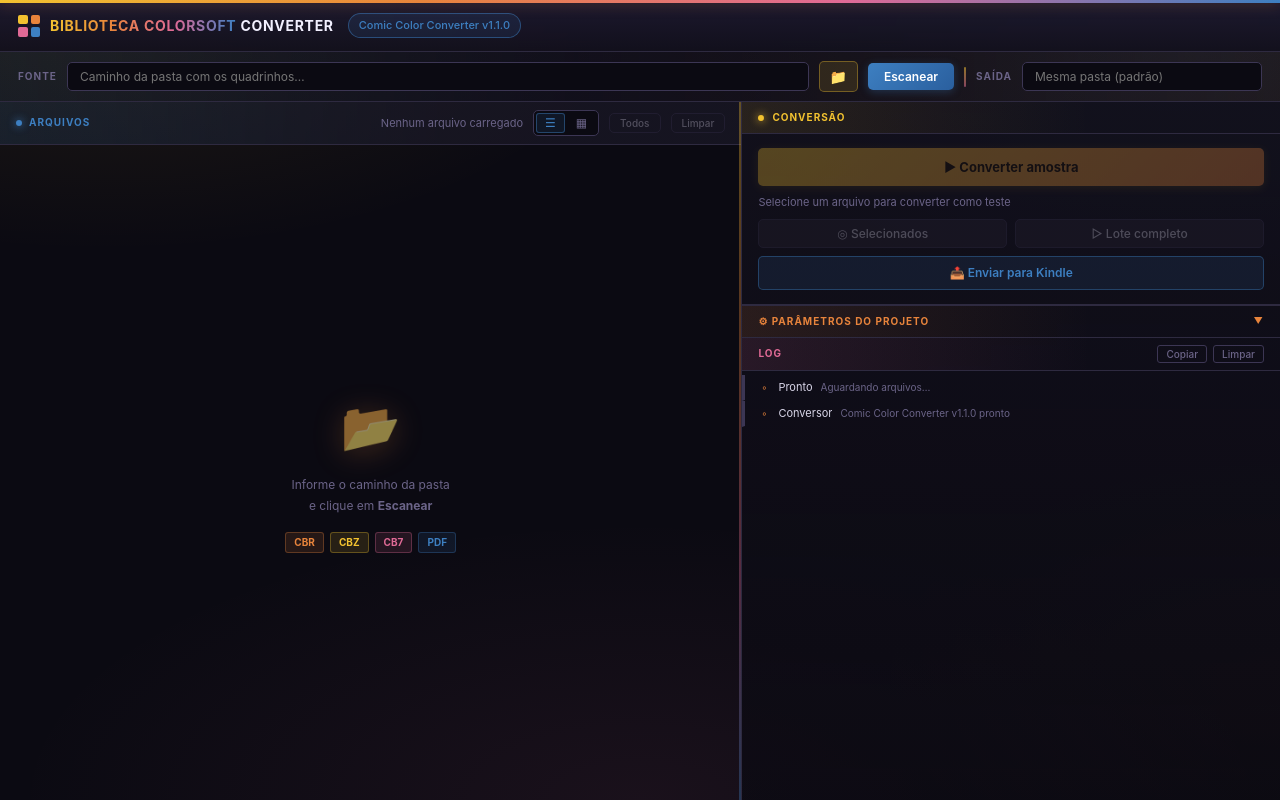
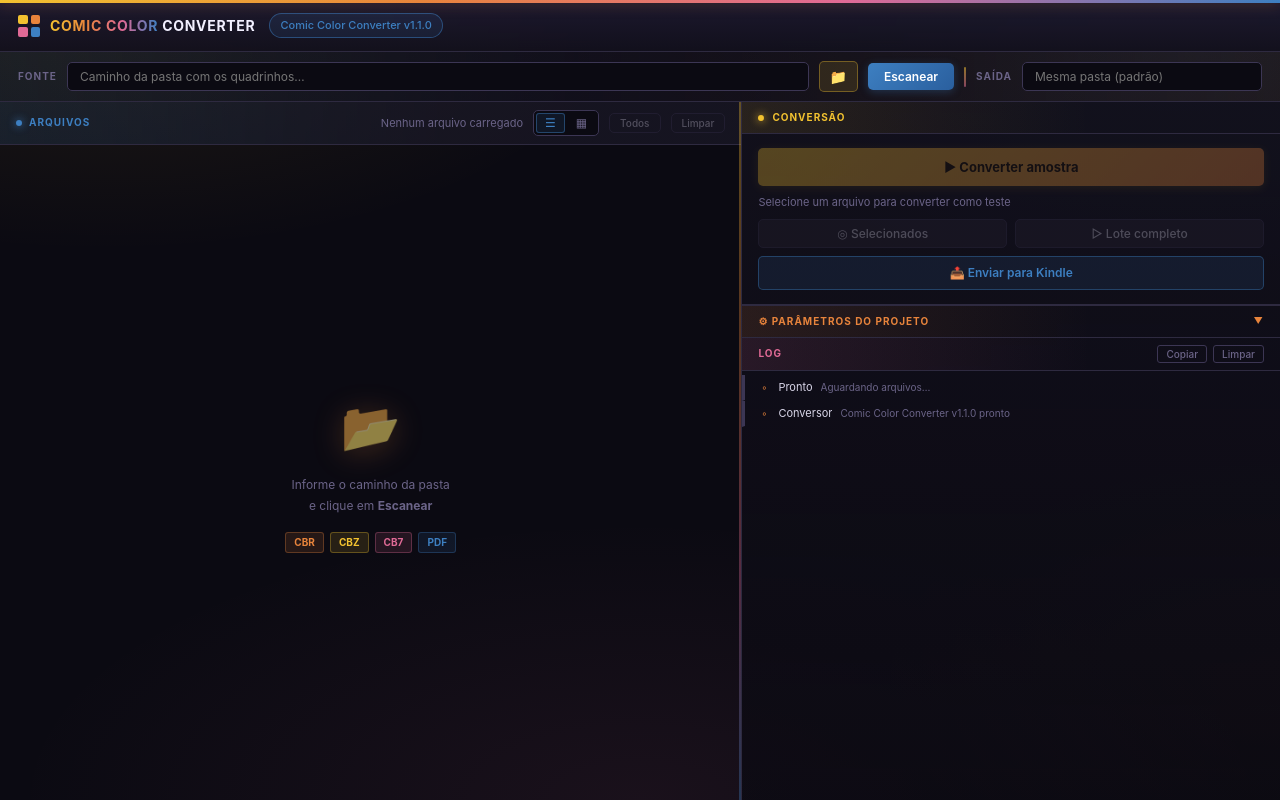
Before and after one commit to Cowabunga86/comic-color-converter, a Flask app: page / in a window 1280 px wide. Run offline with Flask 3, Linux system fonts and the light colour scheme.

Commit message:
Atualiza o nome na interface

```diff
--- a/templates/index.html
+++ b/templates/index.html
@@ -3,7 +3,7 @@
 <head>
 <meta charset="UTF-8">
 <meta name="viewport" content="width=device-width, initial-scale=1.0">
-<title>Biblioteca Colorsoft Converter</title>
+<title>Comic Color Converter</title>
 <style>
 *, *::before, *::after { box-sizing: border-box; margin: 0; padding: 0; }
 html, body { height: 100%; }
@@ -970,7 +970,7 @@ input[type=checkbox] {
       <div class="logo-sq"></div><div class="logo-sq"></div>
       <div class="logo-sq"></div><div class="logo-sq"></div>
     </div>
-    <span class="logo-text"><span>Biblioteca Colorsoft</span> Converter</span>
+    <span class="logo-text"><span>Comic Color</span> Converter</span>
   </div>
   <span id="kcc-badge">Verificando conversor…</span>
   <div id="header-stats"></div>
```
